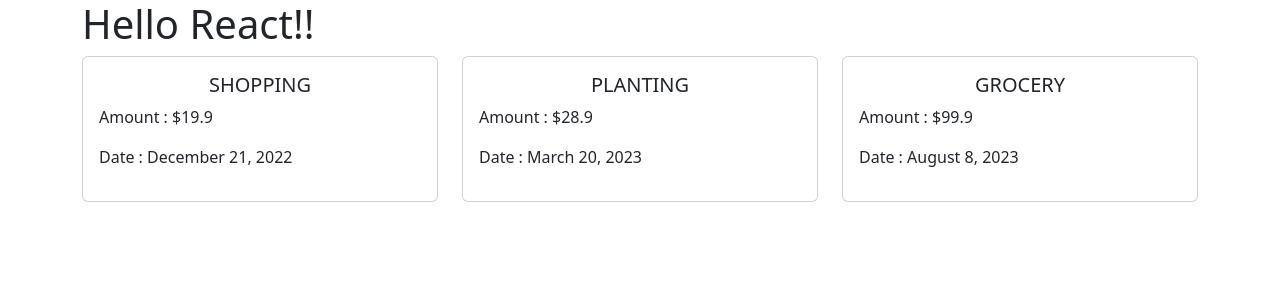
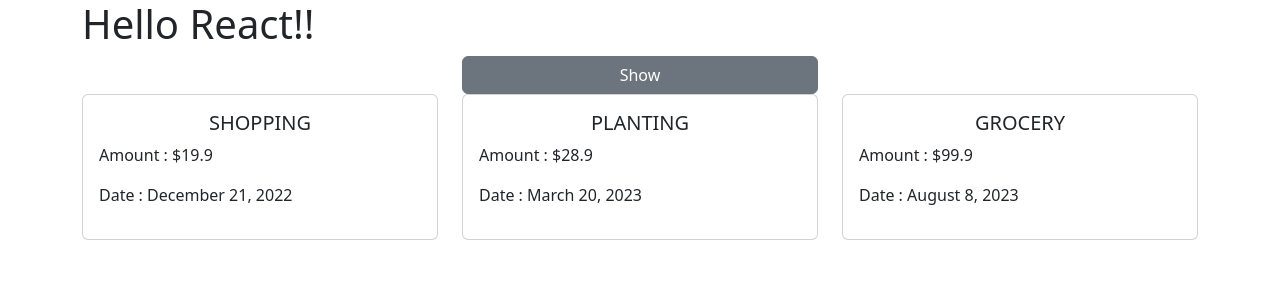
Before and after one commit to synergy2411/del-oct-23-frontend-adv-module-two, a React (Create React App) app in the folder awesome-app/: page / in a window 1280 px wide. Shown: the top 300 px of the page. Built offline with nearby package versions, Linux system fonts and the light colour scheme.

Commit message:
form added

```diff
--- /dev/null
+++ b/awesome-app/src/components/Expenses/ExpenseForm/ExpenseForm.jsx
@@ -0,0 +1,30 @@
+const ExpenseForm = () => {
+  return (
+    <div className="backdrop">
+      <div className="dialog-box">
+        <div className="card">
+          <div className="card-body">
+            <form>
+              <h1 className="text-center">New Expense</h1>
+              {/* title */}
+              <div className="form-floating mb-3">
+                <input
+                  type="text"
+                  className="form-control"
+                  name="title"
+                  id="title"
+                  placeholder=""
+                />
+                <label htmlFor="title">Title:</label>
+              </div>
+              {/* amount */}
+              {/* createdAt */}
+            </form>
+          </div>
+        </div>
+      </div>
+    </div>
+  );
+};
+
+export default ExpenseForm;
--- a/awesome-app/src/components/Expenses/Expenses.jsx
+++ b/awesome-app/src/components/Expenses/Expenses.jsx
@@ -1,7 +1,10 @@
-import React, { Fragment } from "react";
+import React, { Fragment, useState } from "react";
 import ExpenseItem from "./ExpenseItem/ExpenseItem";
+import ExpenseForm from "./ExpenseForm/ExpenseForm";
 
 function Expenses() {
+  let [toggle, setToggle] = useState(false); // without re-initializing the state variables
+
   let expenses = [
     {
       id: "e001",
@@ -23,8 +26,22 @@ function Expenses() {
     },
   ];
 
+  const toggleClickHandler = () => setToggle(!toggle);
+
   return (
     <Fragment>
+      <div className="row">
+        <div className="col-4 offset-4">
+          <div className="d-grid">
+            <button className="btn btn-secondary" onClick={toggleClickHandler}>
+              {toggle ? "Hide" : "Show"}
+            </button>
+          </div>
+        </div>
+      </div>
+
+      {toggle && <ExpenseForm />}
+
       <div className="row">
         <ExpenseItem expense={expenses[0]} />
 
```
